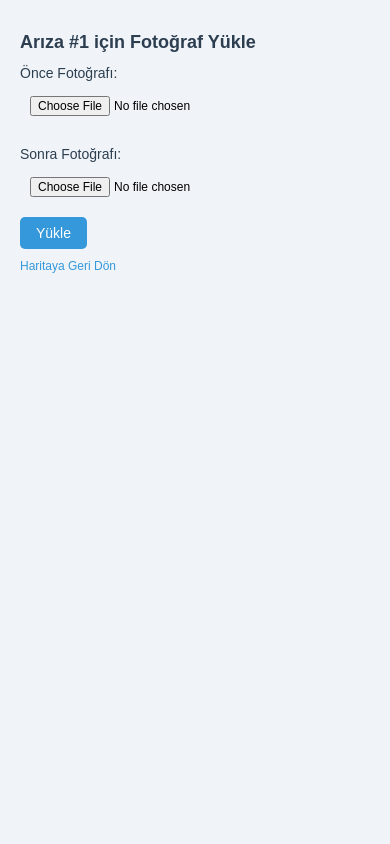
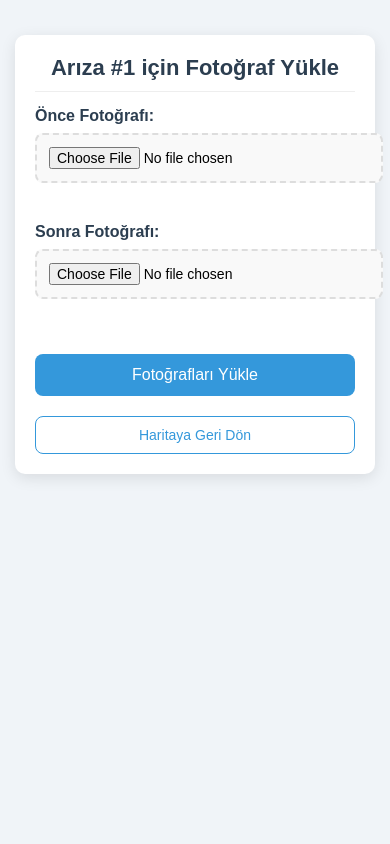
Before and after one commit to barisdemirhan72/Ariza_Takip_Sistemi, a Flask app: page /upload/1 in a window 390 px wide. Run offline with Flask 3, Linux system fonts and the light colour scheme.

Commit message:
upload düzeltme

```diff
--- a/ariza_takip_sistemi/templates/upload.html
+++ b/ariza_takip_sistemi/templates/upload.html
@@ -9,74 +9,172 @@
             padding: 20px;
             font-family: Arial, sans-serif;
             background-color: #f0f4f8;
+            min-height: 100vh;
+            box-sizing: border-box;
+            display: flex;
+            justify-content: center;
+            align-items: center;
+        }
+        .container {
+            width: 100%;
+            max-width: 600px;
+            background-color: white;
+            padding: 25px;
+            border-radius: 10px;
+            box-shadow: 0 4px 15px rgba(0,0,0,0.1);
         }
         h1 {
             color: #2c3e50;
-            font-size: 20px;
+            font-size: 24px;
+            margin-top: 0;
+            margin-bottom: 20px;
+            text-align: center;
+            padding-bottom: 10px;
+            border-bottom: 1px solid #eee;
         }
         label {
-            font-size: 16px;
+            font-size: 18px;
             color: #2c3e50;
             display: block;
-            margin: 10px 0 5px;
+            margin: 20px 0 10px;
+            font-weight: bold;
         }
         input[type="file"] {
             width: 100%;
-            padding: 10px;
-            margin-bottom: 10px;
-            font-size: 14px;
+            padding: 15px;
+            margin-bottom: 20px;
+            font-size: 16px;
+            border: 2px dashed #ddd;
+            border-radius: 8px;
+            background-color: #f9f9f9;
+            transition: all 0.3s;
+        }
+        input[type="file"]:hover {
+            border-color: #3498db;
+            background-color: #f0f7fc;
         }
         input[type="submit"] {
-            padding: 10px 20px;
+            width: 100%;
+            padding: 15px;
             background-color: #3498db;
             color: white;
             border: none;
-            border-radius: 5px;
-            font-size: 16px;
+            border-radius: 8px;
+            font-size: 18px;
             cursor: pointer;
+            margin-top: 20px;
+            transition: background-color 0.3s;
         }
         input[type="submit"]:hover {
             background-color: #2980b9;
         }
-        a {
-            display: inline-block;
-            margin-top: 10px;
-            font-size: 14px;
+        .back-link {
+            display: block;
+            text-align: center;
+            margin-top: 25px;
+            font-size: 16px;
             color: #3498db;
             text-decoration: none;
+            padding: 12px;
+            border: 1px solid #3498db;
+            border-radius: 8px;
+            transition: all 0.3s;
         }
-        a:hover {
-            text-decoration: underline;
+        .back-link:hover {
+            background-color: #f0f7fc;
+            text-decoration: none;
+        }
+        .form-group {
+            margin-bottom: 25px;
         }
         @media (max-width: 768px) {
+            body {
+                padding: 15px;
+                align-items: flex-start;
+            }
+            .container {
+                padding: 20px;
+                width: 100%;
+                box-sizing: border-box;
+                margin-top: 20px;
+            }
             h1 {
-                font-size: 18px;
+                font-size: 22px;
+                margin-bottom: 15px;
             }
             label {
-                font-size: 14px;
+                font-size: 16px;
+                margin: 15px 0 8px;
             }
             input[type="file"] {
-                font-size: 12px;
+                font-size: 14px;
+                padding: 12px;
+                margin-bottom: 15px;
             }
             input[type="submit"] {
+                font-size: 16px;
+                padding: 12px;
+                margin-top: 15px;
+            }
+            .back-link {
                 font-size: 14px;
-                padding: 8px 16px;
-            }
-            a {
-                font-size: 12px;
+                padding: 10px;
+                margin-top: 20px;
             }
         }
     </style>
 </head>
 <body>
-    <h1>Arıza #{{ id }} için Fotoğraf Yükle</h1>
-    <form method="POST" enctype="multipart/form-data">
-        <label for="before">Önce Fotoğrafı:</label>
-        <input type="file" name="before" id="before"><br>
-        <label for="after">Sonra Fotoğrafı:</label>
-        <input type="file" name="after" id="after"><br>
-        <input type="submit" value="Yükle">
-    </form>
-    <a href="/">Haritaya Geri Dön</a>
+    <div class="container">
+        <h1>Arıza #{{ id }} için Fotoğraf Yükle</h1>
+
+        <form method="POST" enctype="multipart/form-data" id="uploadForm">
+            <div class="form-group">
+                <label for="before">Önce Fotoğrafı:</label>
+                <input type="file" name="before" id="before" accept="image/*" capture="environment">
+            </div>
+
+            <div class="form-group">
+                <label for="after">Sonra Fotoğrafı:</label>
+                <input type="file" name="after" id="after" accept="image/*" capture="environment">
+            </div>
+
+            <input type="submit" value="Fotoğrafları Yükle">
+        </form>
+
+        <a href="#" class="back-link" id="backLink">Haritaya Geri Dön</a>
+    </div>
+
+    <script>
+        document.getElementById('backLink').addEventListener('click', function(e) {
+            e.preventDefault();
+            try {
+                window.opener.postMessage('refreshMap', '*');
+                window.close();
+            } catch (e) {
+                window.close();
+            }
+        });
+
+        document.getElementById('uploadForm').addEventListener('submit', function(e) {
+            // Form gönderildikten sonra ana sayfayı yenile ve bu sayfayı kapat
+            setTimeout(function() {
+                try {
+                    window.opener.postMessage('refreshMap', '*');
+                    window.close();
+                } catch (e) {
+                    alert('Fotoğraflar yüklendi. Bu pencereyi kapatabilirsiniz.');
+                    window.close();
+                }
+            }, 1000);
+        });
+
+        // Ana sayfadan mesaj gelirse sayfayı kapat
+        window.addEventListener('message', function(e) {
+            if (e.data === 'closeUploadWindow') {
+                window.close();
+            }
+        });
+    </script>
 </body>
 </html>
```
Also changed, not shown: ariza_takip_sistemi/templates/index.html (indentation only).
